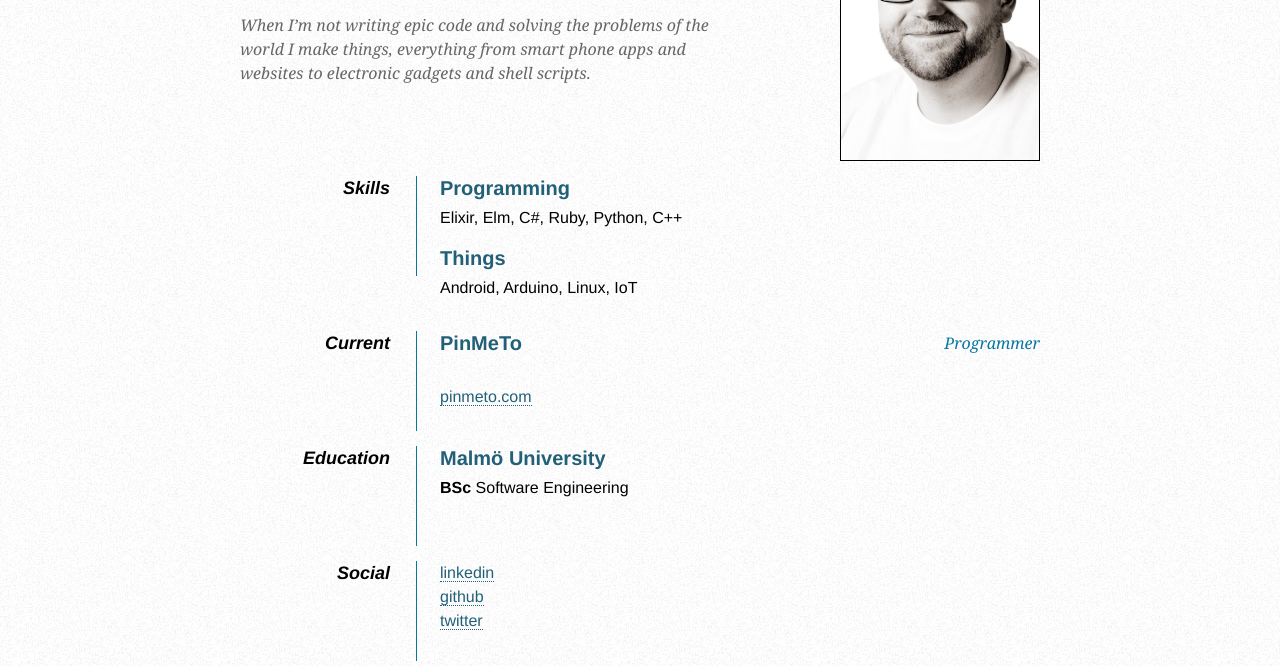
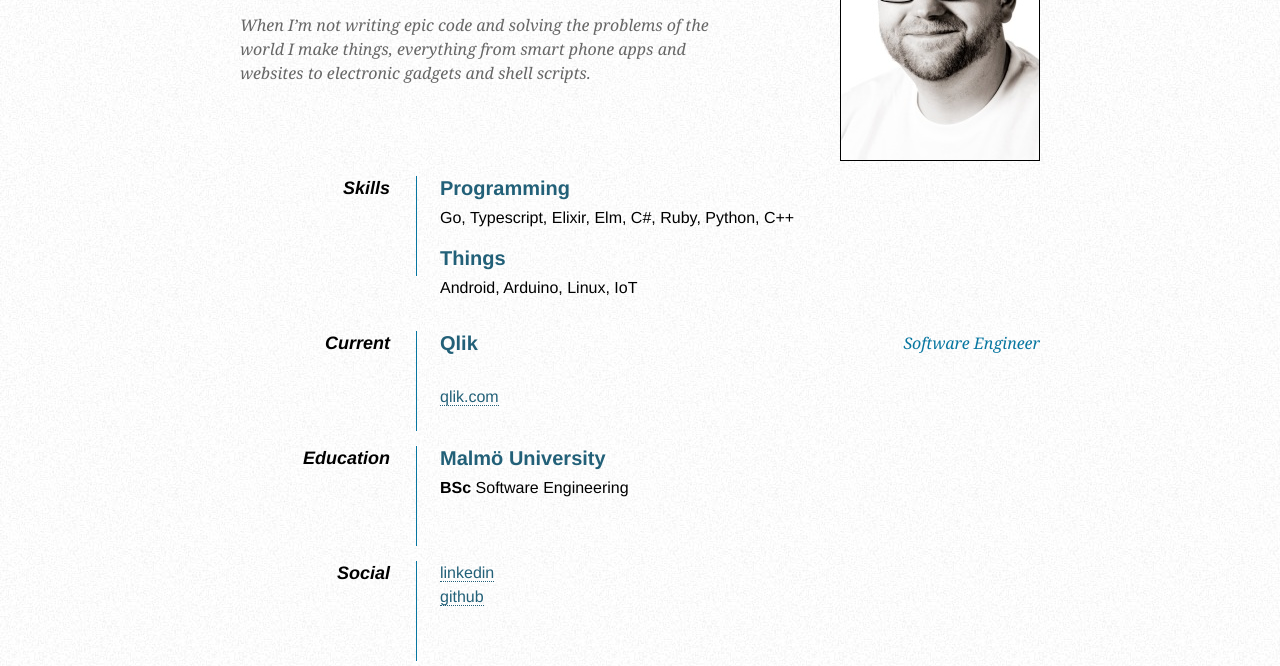
Before and after one commit to FredrikL/fredrikleijon.se, a plain HTML site: page index.html in a window 1280 px wide. Shown: the part 148-814 px from the top of the page. Drawn offline with Linux system fonts and the light colour scheme.

Commit message:
New gig, how this?

```diff
--- a/index.html
+++ b/index.html
@@ -56,7 +56,7 @@
             <dt>Skills</dt>
             <dd>
                 <h2>Programming</h2>
-                <p>Elixir, Elm, C#, Ruby, Python, C++</p>
+                <p>Go, Typescript, Elixir, Elm, C#, Ruby, Python, C++</p>
 
                 <h2>Things</h2>
                 <p>Android, Arduino, Linux, IoT</p>
@@ -66,9 +66,9 @@
 
             <dt>Current</dt>
             <dd>
-                <h2>PinMeTo <span>Programmer</span></h2>
+                <h2>Qlik <span>Software Engineer</span></h2>
 					<br/>
-                    <a href="http://pinmeto.com">pinmeto.com</a>
+                    <a href="http://qlik.com">qlik.com</a>
                 </ul>
             </dd>
 
@@ -85,8 +85,7 @@
             <dt>Social</dt>
             <dd>
                     <a href="http://se.linkedin.com/in/fredrikleijon">linkedin</a><br />
-                    <a href="http://github.com/FredrikL">github</a><br />
-                    <a href="http://twitter.com/fleijon">twitter</a>
+                    <a href="http://github.com/FredrikL">github</a>
             </dd>
 
             <dd class="clear"></dd>
```
